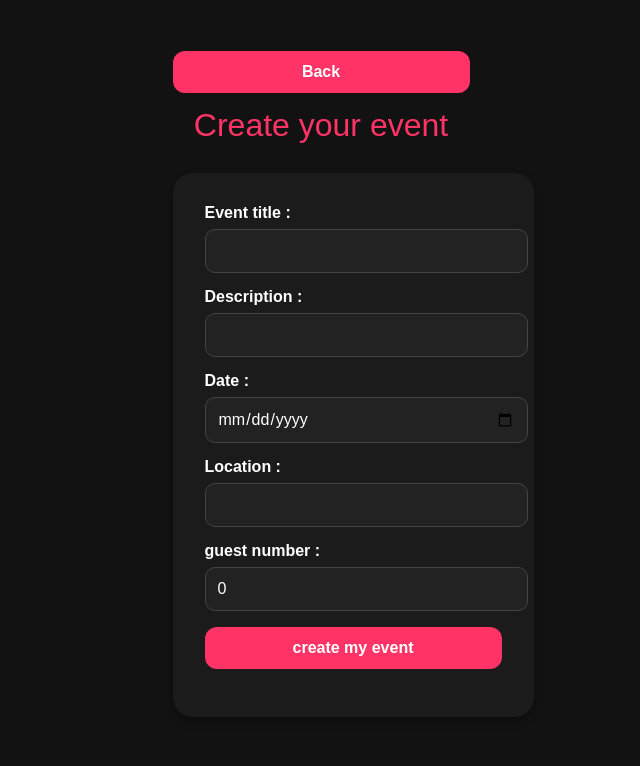
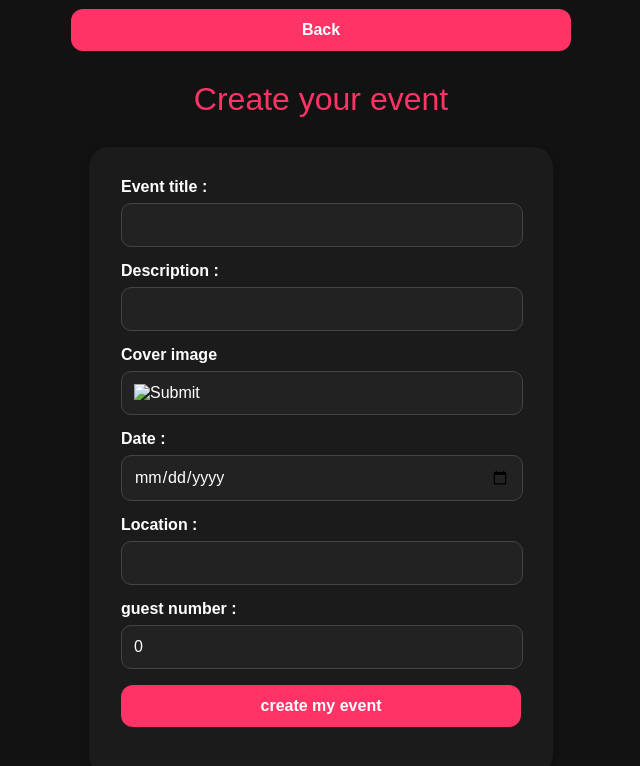
Before and after one commit to bnjjs1998/Freeky_Project, a React (Vite) app in the folder frontend/: page /Profil in a window 1280 px wide. Shown: the top 766 px of the page, without its empty margins (319-959 px from the left). Built offline with nearby package versions, Linux system fonts and the light colour scheme.

Commit message:
New data structure

```diff
--- a/frontend/src/Component/eventsList/EventsList.tsx
+++ b/frontend/src/Component/eventsList/EventsList.tsx
@@ -29,19 +29,25 @@ const EventList: React.FC = () => {
           { id: string;
             name: string;
             description: string;
-            date: string; location:
-            string; invitesNumber:
-            number; guestsList:
-            string[]
+            cover: string;
+            date: string;
+            location: string;
+            invitesNumber: number;
+            guestsList: string[]
           }) => (
-          <li key={event.id} style={{ margin: '1rem 0'}}>
-            <h3>{event.name}</h3>
-            <p>{event.description}</p>
-            <p><strong>Date:</strong> {event.date}</p>
-            <p><strong>Lieu:</strong> {event.location}</p>
-            <p><strong>Nombre d'invitations disponible:</strong> {event.invitesNumber}</p>
-            <p><strong>Invités:</strong> {event.guestsList.length > 0 ? event.guestsList.join(", ") : "Aucun invité"}</p>
-          </li>
+            <li key={event.id} style={{ display: "grid", gridTemplateColumns: "1fr 1fr", gridTemplateRows: "auto auto", gap: "1rem", margin: '1rem 0', border: "solid 2px #ff3366", borderRadius: "12px", padding: '.5rem', backgroundColor: "#1b1b1b" }}>
+              <h3 style={{ gridColumn: "1 / span 2", fontSize: "1.5rem" }}>{event.name}</h3>
+              <div className="left" style={{ gridColumn: "1 / 2" }}>
+                <img src={event.cover} alt="event cover" />
+              </div>
+              <div className="right" style={{ gridColumn: "2 / 3" }}>
+                <p>{event.description}</p>
+                <p><strong>Date:</strong> {event.date}</p>
+                <p><strong>Lieu:</strong> {event.location}</p>
+                <p><strong>Nombre de place disponible:</strong> {event.invitesNumber}</p>
+              {/* <p><strong>Invités:</strong> {event.guestsList.length > 0 ? event.guestsList.join(", ") : "Aucun participant à ce jour"}</p> */}
+              </div>
+            </li>
         ))}
       </ul>
     )}
--- /dev/null
+++ b/frontend/src/Component/form/FormEvent.scss
@@ -0,0 +1,19 @@
+
+.formContainer {
+  padding: .5rem;
+
+  form {
+    display: flex;
+    flex-direction: column;
+    align-items: stretch;
+    margin: .5rem auto;
+
+    div {
+      width: 100%;
+
+      input {
+        width: 94%;
+      }
+    }
+  }
+}
--- a/frontend/src/Component/form/FormEvent.tsx
+++ b/frontend/src/Component/form/FormEvent.tsx
@@ -1,9 +1,10 @@
 import React, { useState } from 'react';
-
+import './FormEvent.scss'
 // Définition de l'interface Event
 interface Event {
     name: string;
     description: string;
+    cover: string;
     date: string;
     location: string;
     invitesNumber: number;  // 🔹 Correction : camelCase pour matcher le backend
@@ -13,6 +14,7 @@ const FormEvent: React.FC = () => {
     const [eventData, setEventData] = useState<Event>({
         name: '',
         description: '',
+        cover: '',
         date: '',
         location: '',
         invitesNumber: 0,
@@ -38,6 +40,7 @@ const FormEvent: React.FC = () => {
             createEvent(
                 name: "${eventData.name}",
                 description: "${eventData.description}",
+                cover: "${eventData.cover}",
                 date: "${eventData.date}",
                 location: "${eventData.location}",
                 invitesNumber: ${eventData.invitesNumber}
@@ -46,6 +49,7 @@ const FormEvent: React.FC = () => {
                 event {
                     name
                     description
+                    cover
                     date
                     location
                     invitesNumber
@@ -78,7 +82,7 @@ const FormEvent: React.FC = () => {
     };
 
     return (
-        <div>
+        <div className='formContainer'>
             {/* <h2> create event</h2> */}
             <form onSubmit={handleSubmit}>
                 <div>
@@ -99,6 +103,14 @@ const FormEvent: React.FC = () => {
                         value={eventData.description}
                         onChange={handleInputChange}
                     />
+                </div>
+
+                <div>
+                    <label>Cover image</label>
+                    <input
+                        type="image"
+                        name='cover image'
+                        src={eventData.cover} />
                 </div>
 
                 <div>
--- a/frontend/src/views/Profil/Profil.scss
+++ b/frontend/src/views/Profil/Profil.scss
@@ -0,0 +1,7 @@
+.wrapper {
+  min-width: 500px;
+}
+
+h1 {
+  margin: 1rem 0;
+}
--- a/frontend/src/views/Profil/Profil.tsx
+++ b/frontend/src/views/Profil/Profil.tsx
@@ -1,4 +1,4 @@
-import React from 'react'
+import './Profil.scss'
 import FormEvent from '../../Component/form/FormEvent'
 import { useNavigate } from 'react-router-dom'
 
@@ -10,8 +10,8 @@ function Profil({ }: any) {
     }
     return (
         <>
+            <div className='wrapper'>
             <button onClick={handleRedirect}>Back</button>
-            <div>
 
             <h1>Create your event</h1>
             <FormEvent />
```
Also changed, not shown: 2 other files (tests, documents, lock files or other folders).
